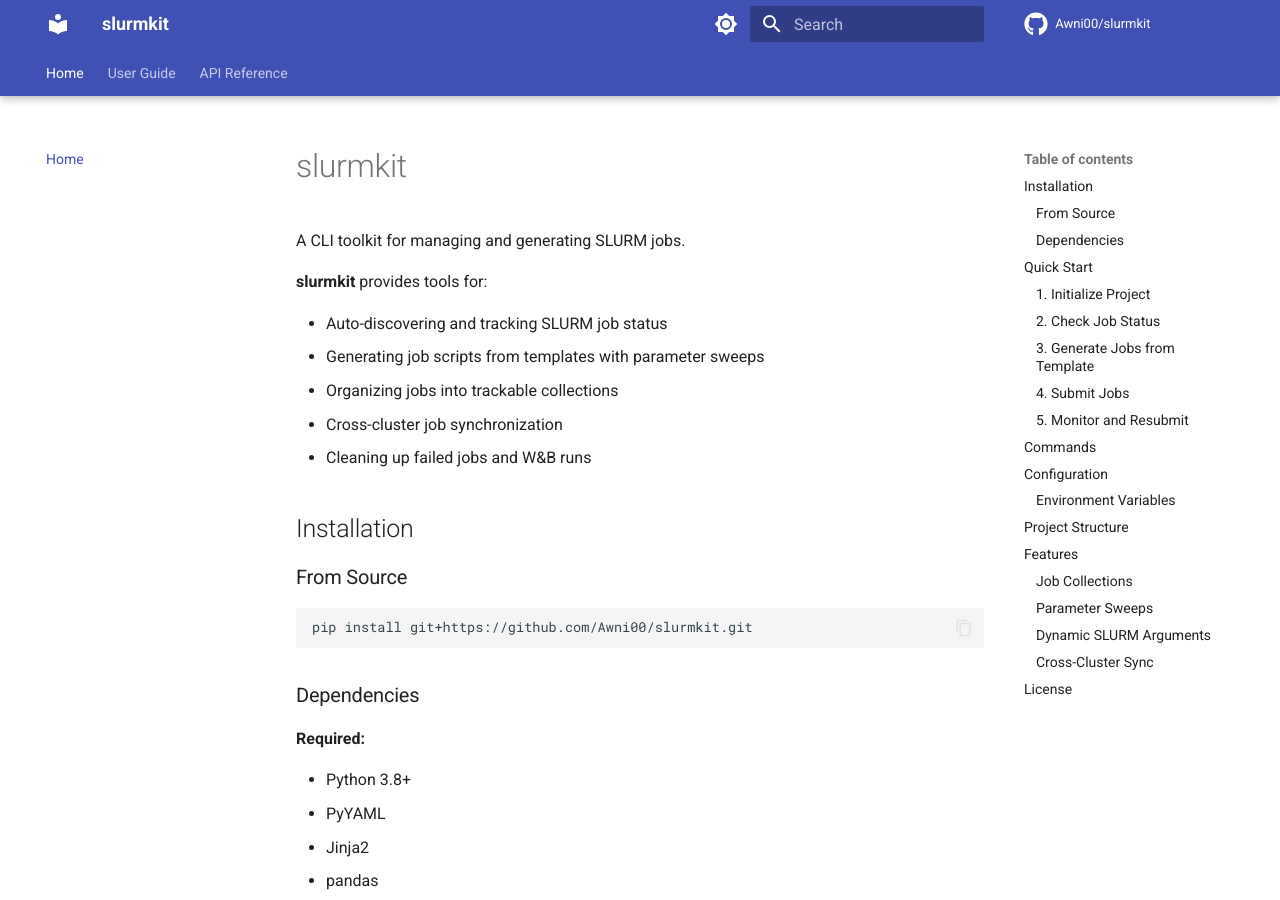
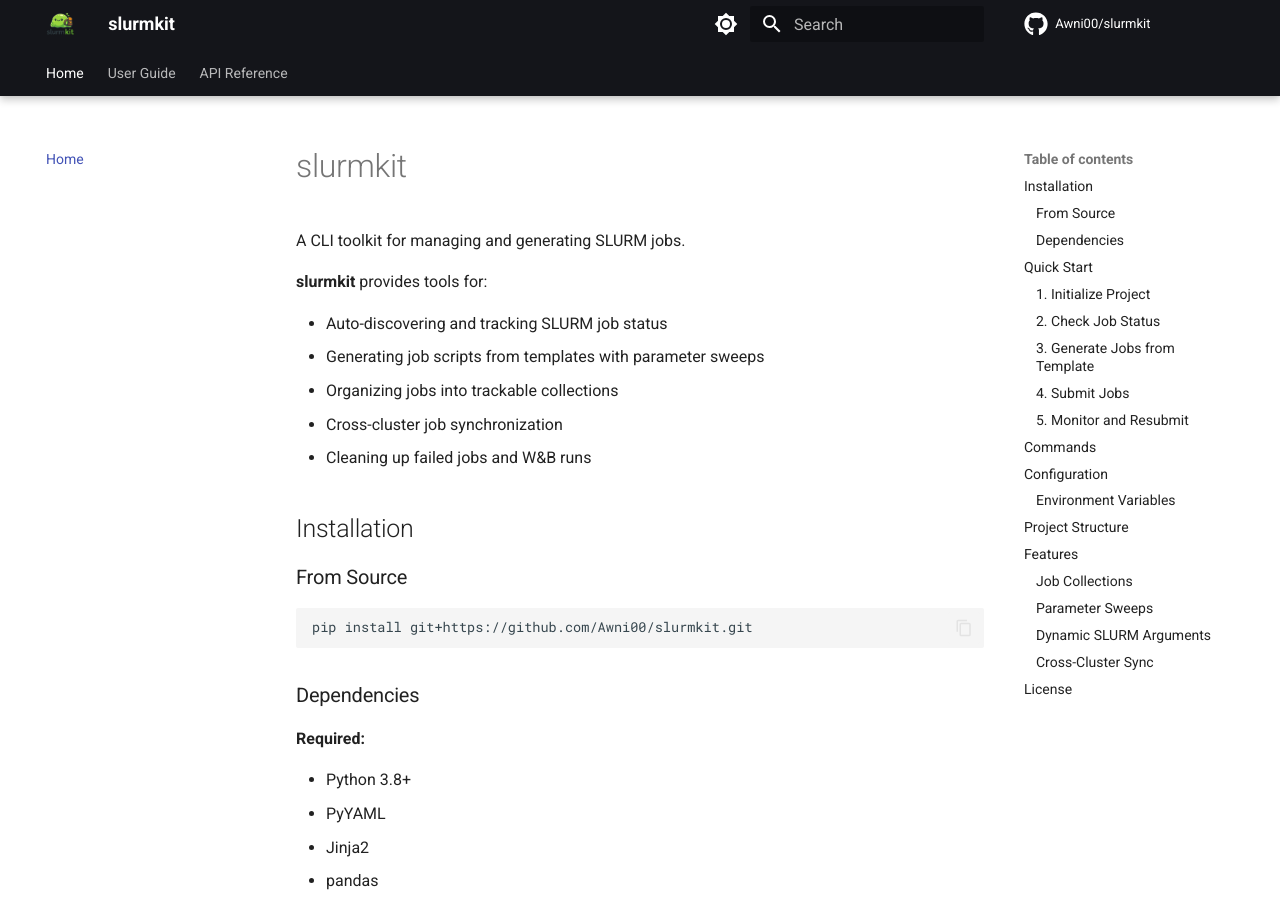
Before and after one commit to Awni00/slurmkit, an MkDocs documentation site: the page built from docs/index.md, in a window 1280 px wide and 900 px high. Built offline with MkDocs 1.6.1 and Material for MkDocs 9.7.7, drawn with Linux system fonts in a browser that asks for light colours; comment, search, counter and statistics services are not loaded.

Commit message:
updated theme and added logo

```diff
--- a/mkdocs.yml
+++ b/mkdocs.yml
@@ -12,7 +12,7 @@
     # Light mode
     - media: "(prefers-color-scheme: light)"
       scheme: default
-      primary: indigo
+      primary: black
       accent: indigo
       toggle:
         icon: material/brightness-7
@@ -20,7 +20,7 @@
     # Dark mode
     - media: "(prefers-color-scheme: dark)"
       scheme: slate
-      primary: indigo
+      primary: black
       accent: indigo
       toggle:
         icon: material/brightness-4
@@ -44,8 +44,8 @@
     - toc.follow
 
   # Logo and favicon - uncomment and set paths to customize
-  # logo: assets/logo.png
-  # favicon: assets/favicon.png
+  logo: assets/slurmkit-slime-logo.png
+  favicon: assets/slurmkit-icon-512.png
 
   icon:
     repo: fontawesome/brands/github
```
